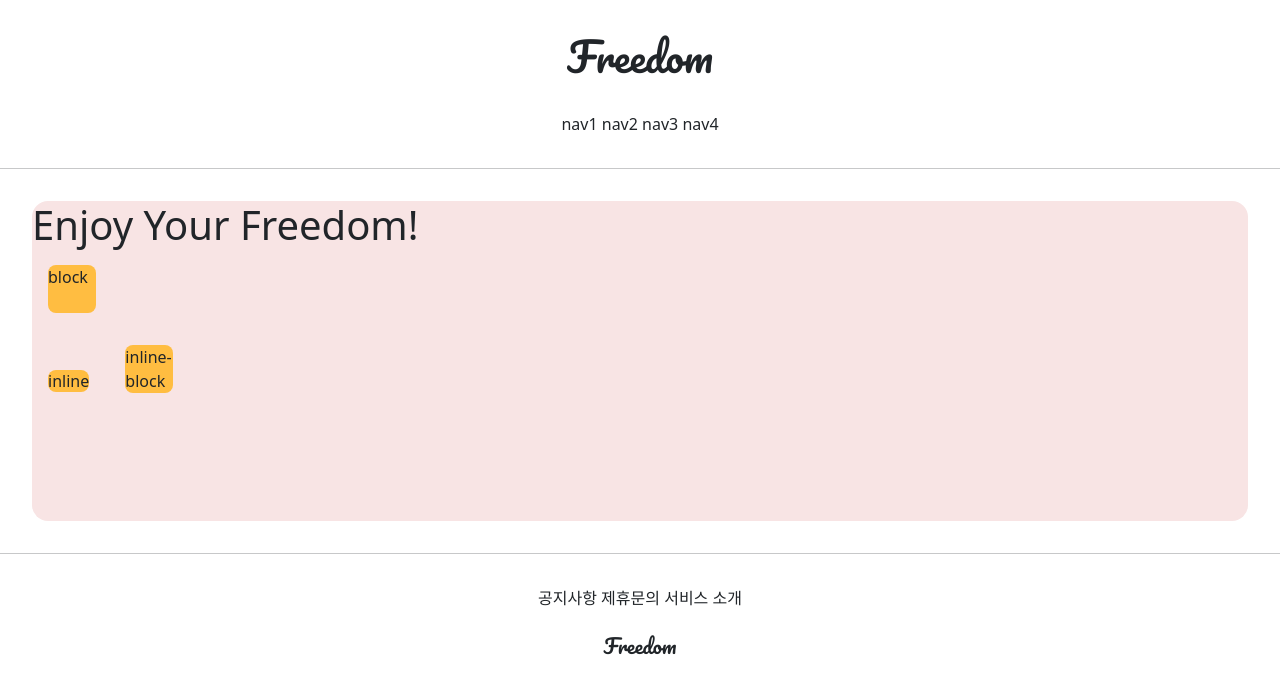
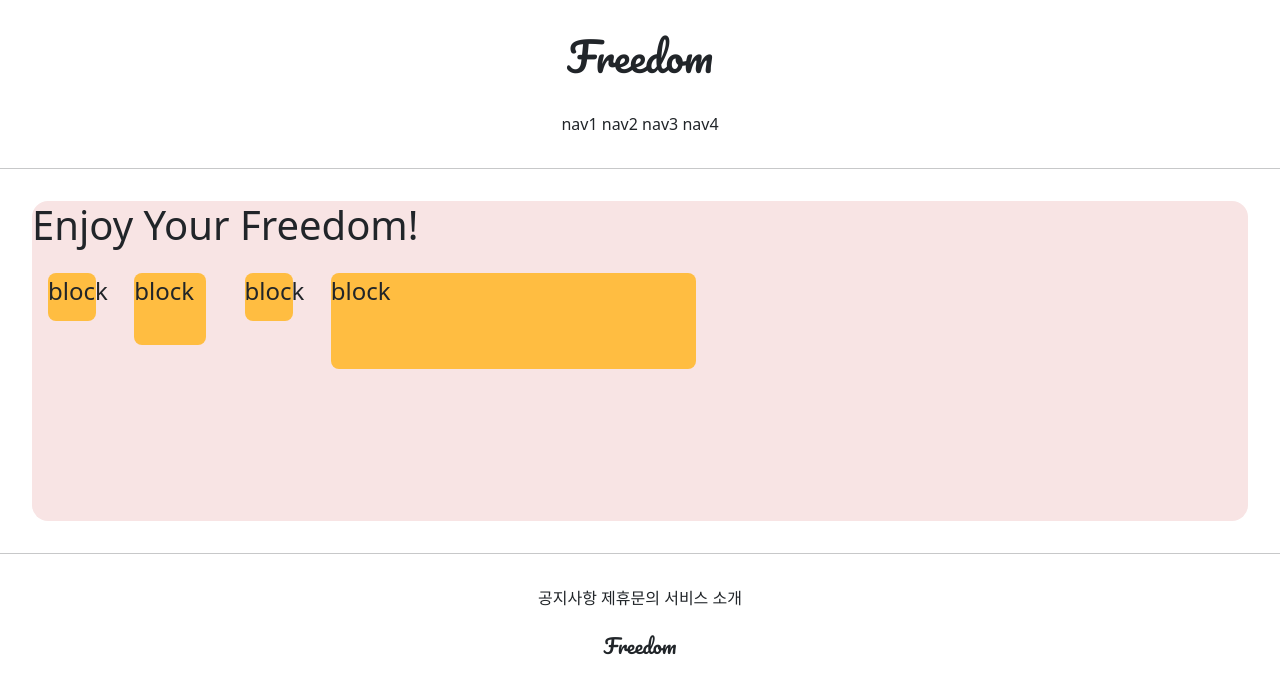
Before and after one commit to Jeongp4939/Class, a Django app: template accountapp/templates/accountapp/hello_world.html in a window 1280 px wide. Shown: the top 694 px of the page. Run offline with Django 3.2, Linux system fonts and the light colour scheme; the template is opened without the code that fills it, so the values that code supplies are empty.

Commit message:
7/7 class project2_03

```diff
--- a/accountapp/templates/accountapp/hello_world.html
+++ b/accountapp/templates/accountapp/hello_world.html
@@ -5,6 +5,7 @@
     <style>
 
         .test {
+            display: inline-block;
             background-color: #ffbd41;
             margin: 1rem;
             height: 48px;
@@ -14,13 +15,15 @@
 
     </style>
 
-    <div style="height: 20rem; background-color: #f8e4e4; margin: 2rem; border-radius: 1rem">
+    <div style="height: 20rem; background-color: #f8e4e4;
+     margin: 2rem; border-radius: 1rem; font-size: 24px;">
         <h1>Enjoy Your Freedom!</h1>
 
-        <div class="test" style="display: block">block</div>
-        <div class="test" style="display: inline">inline</div>
-        <div class="test" style="display: inline-block">inline-block</div>
-        <div class="test" style="display: none">none</div>
+        <div class="test" style="height: 48px; width: 48px;">block</div>
+        <div class="test" style="height: 3em; width: 3em;">block</div>
+        <div class="test" style="height: 3rem; width: 3rem;">block</div>
+        <div class="test" style="height: 30%; width: 30%;">block</div>
+
     </div>
 
 
```
